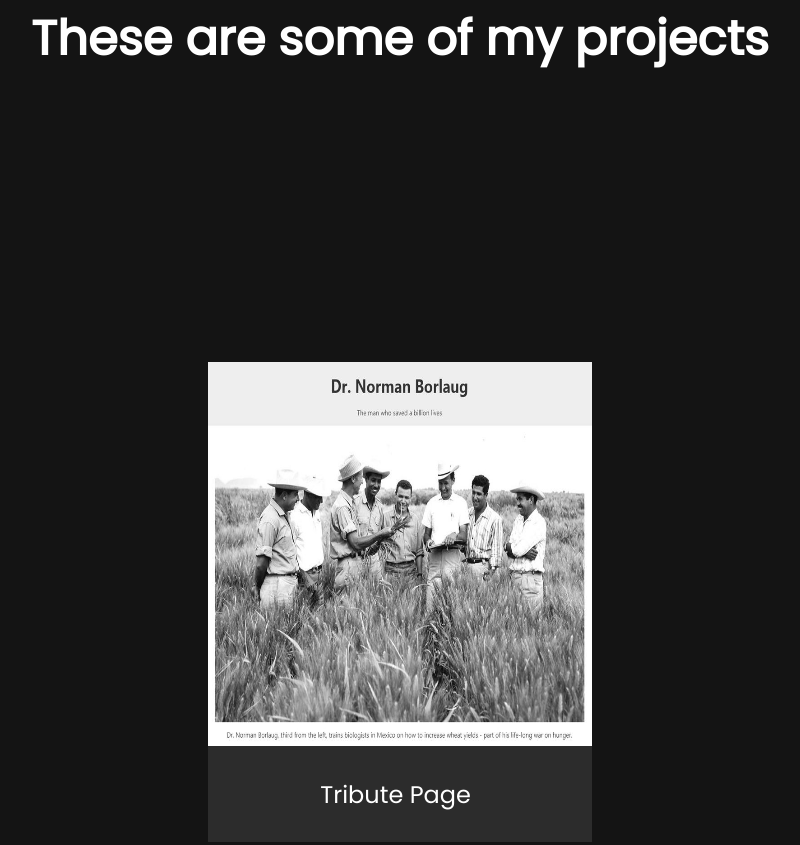
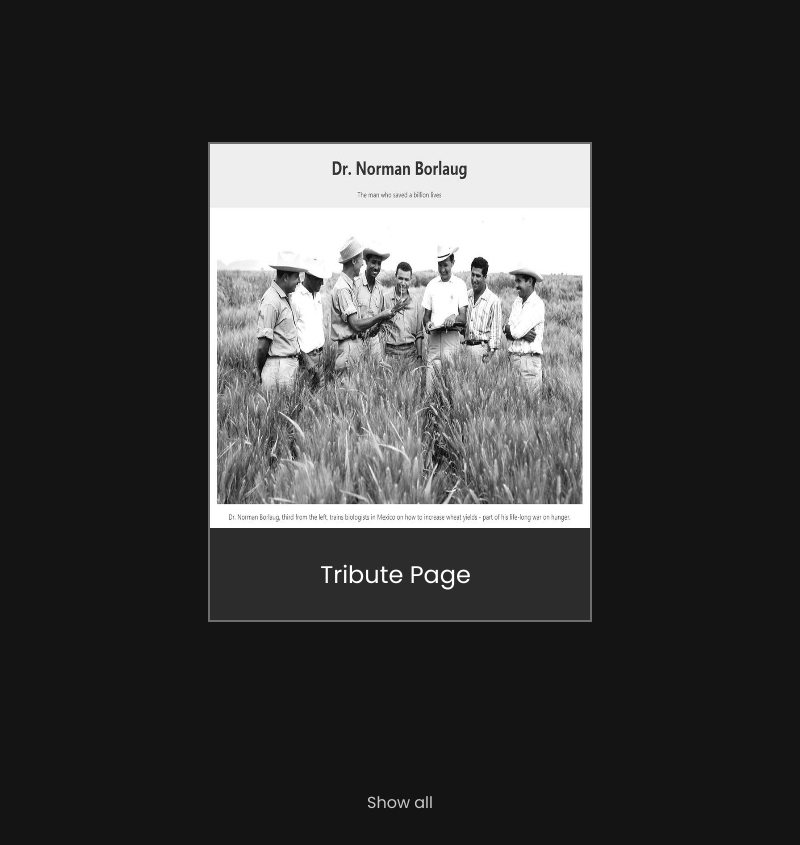
Before and after one commit to NahuelGenchi/freeCodeCamp, a website: page responsive_web_design/personal_portfolio/index.html in a window 1280 px wide. Shown: the part 1101-1946 px from the top of the page, without its empty margins (240-1040 px from the left). Drawn offline with nearby package versions, Linux system fonts and the light colour scheme.

Commit message:
Personal Portfolio: fixing design

```diff
--- a/responsive_web_design/personal_portfolio/index.html
+++ b/responsive_web_design/personal_portfolio/index.html
@@ -37,8 +37,7 @@
                 </a>
             </div>
         </div>
-        <a href="https://codepen.io/FreeCodeCamp/" class="btn btn-show-all" target="_blank">Show all<i
-                class="fas fa-chevron-right"></i></a>
+        <a href="https://github.com/NahuelGenchi" class="btn btn-show-all" target="_blank">Show all</a>
     </section>
     <section id="contact" class="contact-section">
         <div class="contact-section-header">
--- a/responsive_web_design/personal_portfolio/scss/_index.scss
+++ b/responsive_web_design/personal_portfolio/scss/_index.scss
@@ -3,13 +3,6 @@ body {
         min-height: 85vh;
         display: flex;
         justify-content: center;
-        background-image: linear-gradient(
-            180deg,
-            black,
-            $background,
-            $background,
-            $background
-            );
         .about-text {
             width: 40vw;
             text-align: center;
@@ -35,20 +28,21 @@ body {
         }
     }
     .projects-section {
-        min-height: 200vh;
+        min-height: 150vh;
         display: flex;
         flex-direction: column;
         align-items: center;
         justify-content: space-around;
         background-color: #141414;
         .projects-section-header {
-            margin-top: 20vh;
+            margin-top: 15vh;
             font-size: 3rem;
         }
         .projects-grid {
             .project-container {
                 height: 60vh;
                 width: 30vw;
+                border: 2px solid rgb(110, 110, 110);
                 .project-tile {
                     color: inherit;
                     text-decoration: none;
@@ -58,7 +52,7 @@ body {
                         display: block;
                     }
                     .project-title {
-                        height: calc(0.20 * 60vh); // CALC WIDTH FROM CONTAINER
+                        height: calc(0.20 * 57vh); // CALC WIDTH FROM CONTAINER
                         text-align: center;
                         font-size: 1.5rem;
                         display: flex;
@@ -80,5 +74,13 @@ body {
                 }
             }
         }
+        .btn-show-all {
+            color: rgb(201, 201, 201);
+            text-decoration: none;
+            transition: color 0.5s;
+        }
+        .btn-show-all:hover {
+            color: white;
+        }
     }
 }
```
Also changed, not shown: responsive_web_design/personal_portfolio/css/main.css, 1 other file.
